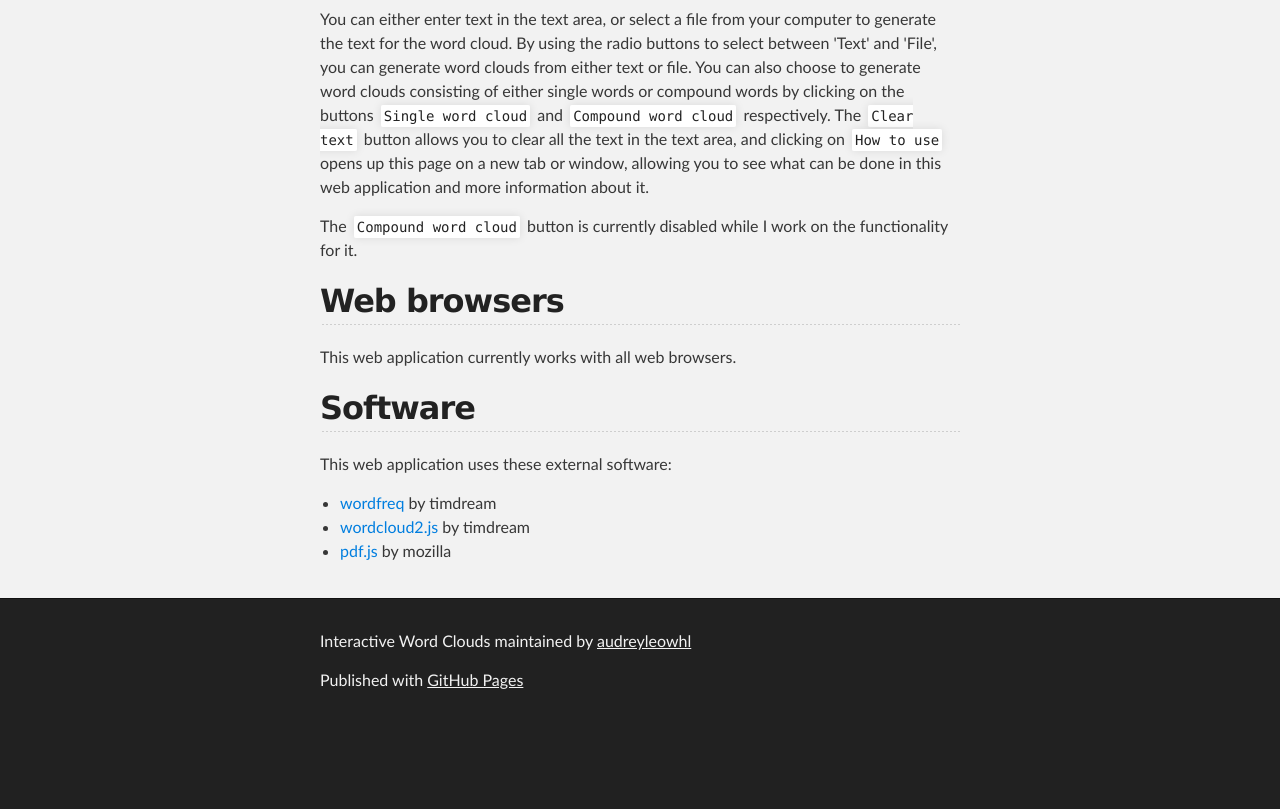
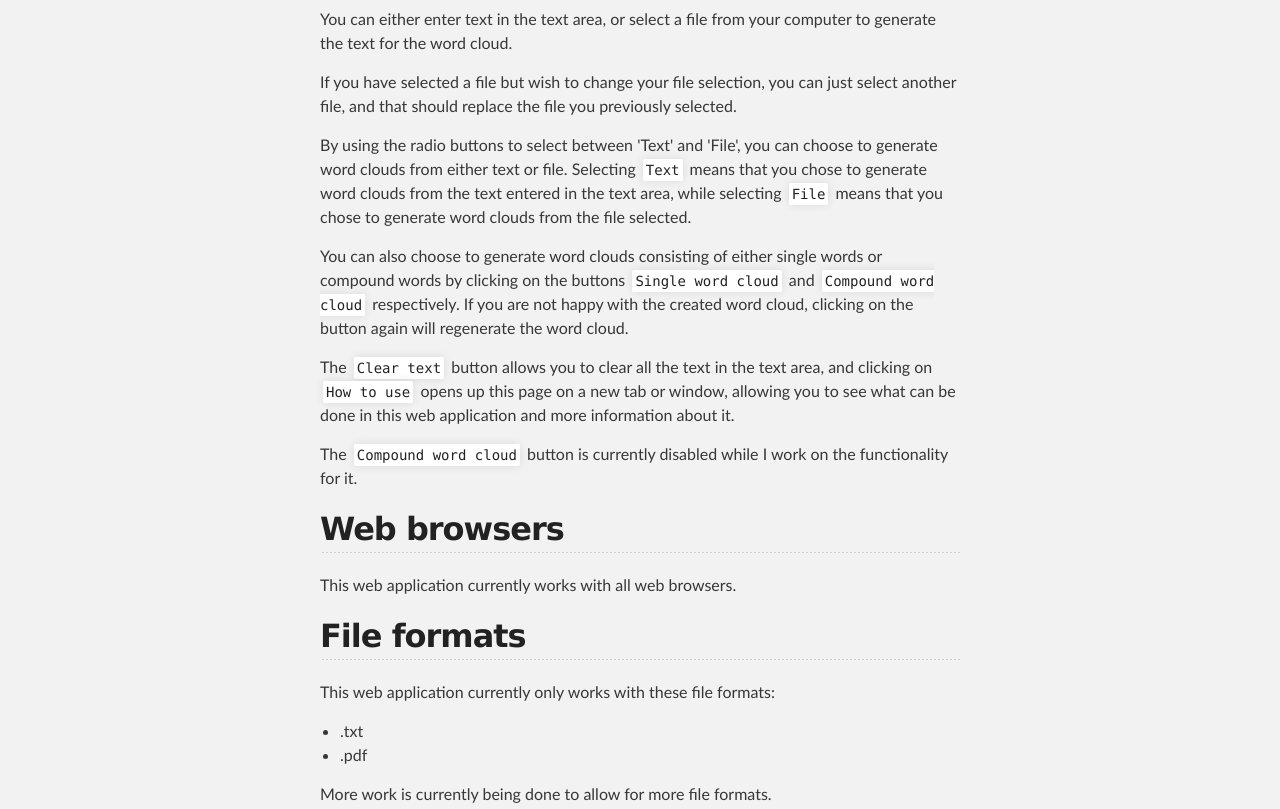
Before and after one commit to audreyleowhl/interactiveWordclouds, a plain HTML site: page index.html in a window 1280 px wide. Shown: the part 586-1395 px from the top of the page. Before the commit the page ends 1313 px from the top, so only its background shows below. Drawn offline with Linux system fonts and the light colour scheme.

```diff
--- a/index.html
+++ b/index.html
@@ -43,7 +43,15 @@
 <h2>
 <a id="ways-of-using-the-web-application" class="anchor" href="#ways-of-using-the-web-application" aria-hidden="true"><span aria-hidden="true" class="octicon octicon-link"></span></a>Ways of using the web application</h2>
 
-<p>You can either enter text in the text area, or select a file from your computer to generate the text for the word cloud. By using the radio buttons to select between 'Text' and 'File', you can generate word clouds from either text or file. You can also choose to generate word clouds consisting of either single words or compound words by clicking on the buttons <code>Single word cloud</code> and <code>Compound word cloud</code> respectively. The <code>Clear text</code> button allows you to clear all the text in the text area, and clicking on <code>How to use</code> opens up this page on a new tab or window, allowing you to see what can be done in this web application and more information about it.</p>
+<p>You can either enter text in the text area, or select a file from your computer to generate the text for the word cloud.</p>
+
+<p>If you have selected a file but wish to change your file selection, you can just select another file, and that should replace the file you previously selected.</p>
+
+<p>By using the radio buttons to select between 'Text' and 'File', you can choose to generate word clouds from either text or file. Selecting <code>Text</code> means that you chose to generate word clouds from the text entered in the text area, while selecting <code>File</code> means that you chose to generate word clouds from the file selected.</p>
+
+<p>You can also choose to generate word clouds consisting of either single words or compound words by clicking on the buttons <code>Single word cloud</code> and <code>Compound word cloud</code> respectively. If you are not happy with the created word cloud, clicking on the button again will regenerate the word cloud.</p>
+
+<p>The <code>Clear text</code> button allows you to clear all the text in the text area, and clicking on <code>How to use</code> opens up this page on a new tab or window, allowing you to see what can be done in this web application and more information about it.</p>
 
 <p>The <code>Compound word cloud</code> button is currently disabled while I work on the functionality for it.</p>
 
@@ -51,6 +59,18 @@
 <a id="web-browsers" class="anchor" href="#web-browsers" aria-hidden="true"><span aria-hidden="true" class="octicon octicon-link"></span></a>Web browsers</h2>
 
 <p>This web application currently works with all web browsers.</p>
+
+<h2>
+<a id="file-formats" class="anchor" href="#file-formats" aria-hidden="true"><span aria-hidden="true" class="octicon octicon-link"></span></a>File formats</h2>
+
+<p>This web application currently only works with these file formats:</p>
+
+<ul>
+<li>.txt</li>
+<li>.pdf</li>
+</ul>
+
+<p>More work is currently being done to allow for more file formats.</p>
 
 <h2>
 <a id="software" class="anchor" href="#software" aria-hidden="true"><span aria-hidden="true" class="octicon octicon-link"></span></a>Software</h2>
```
Also changed, not shown: params.json (+1 -1 lines).
